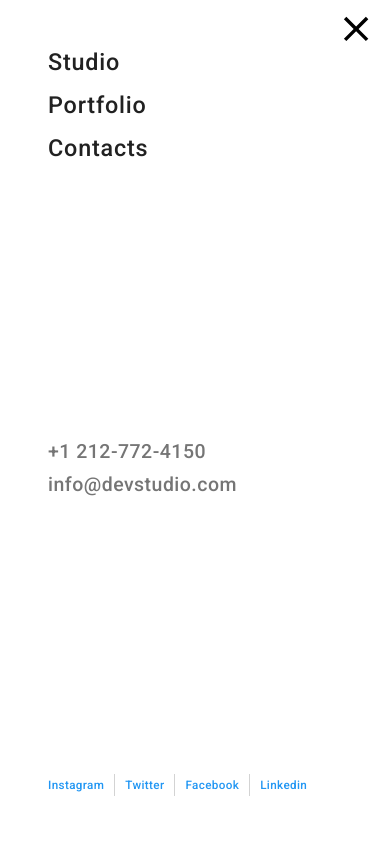
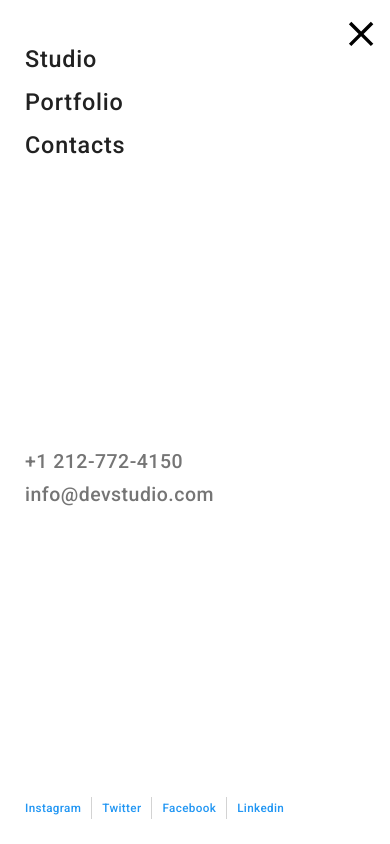
Before and after one commit to gavrila0909/goit-markup-hw-07, a plain HTML site: page index.html in a window 390 px wide. Both pictures are taken after a click on the element 355 px from the left and 30 px from the top of the page. Shown: the top 844 px of the page. Drawn offline with nearby package versions, Linux system fonts and the light colour scheme.

Commit message:
add more responsiveness

```diff
--- a/css/style.css
+++ b/css/style.css
@@ -260,18 +260,19 @@ h2{
     .js-menu-container.is-open{
        display: flex;
        position: fixed;
+       box-sizing: border-box;
        width: 100%;
        height: 100%;
-       padding: 48px;
+       padding: 25px;
        z-index: 1;
        background-color: #FFFFFF;
     }
     .js-menu-container .js-close-menu{
         position: absolute;
-        width: 40px;
-        height: 40px;
-        top: 10px;
-        right: 15px;
+        width: 30px;
+        height: 30px;
+        top: 15px;
+        right: 20px;
         padding: 0px;
         border: none;
         background-color: #FFF;
@@ -290,6 +291,7 @@ h2{
         flex-direction: column;
         justify-content: space-between;
         align-items: flex-start;
+        margin-top: 5vw;
     }
     .menu-drawer-navigation .menu-pages{
         display: flex;
```
